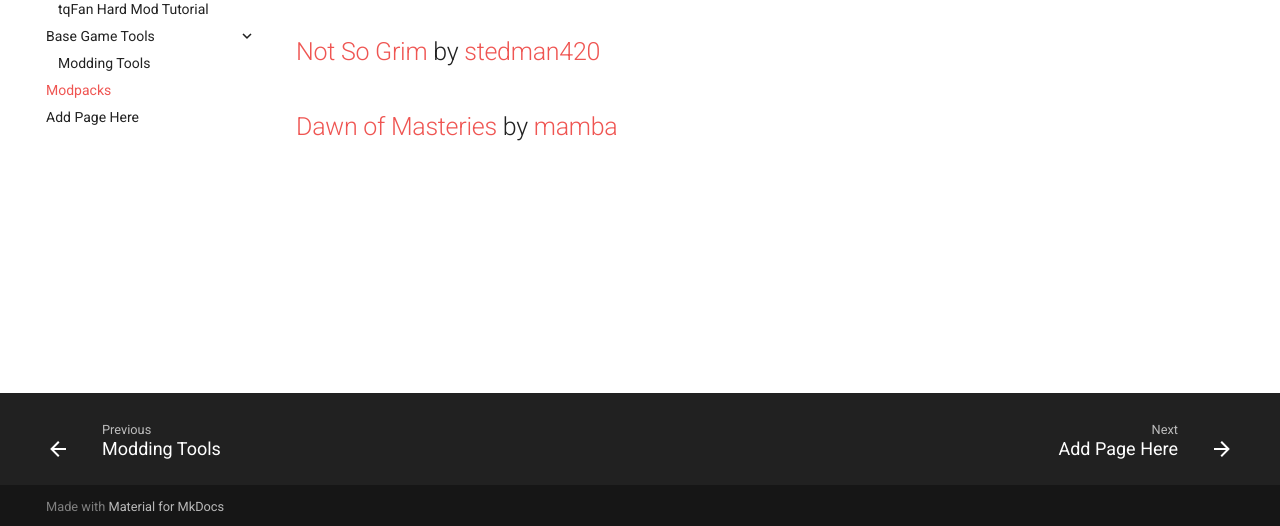
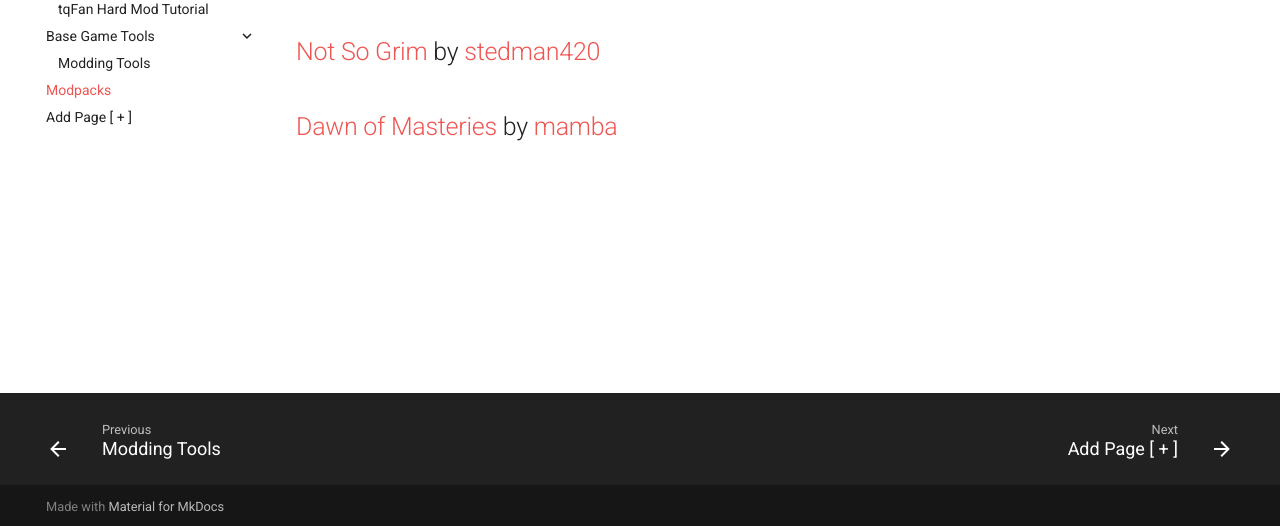
Before and after one commit to BewareTheHooks/grim-docs, an MkDocs documentation site: the page built from docs/modpacks.md, in a window 1280 px wide. Shown: the part 371-897 px from the top of the page. Built offline with MkDocs 1.6.1 and Material for MkDocs 9.7.7, drawn with Linux system fonts in a browser that asks for light colours; comment, search, counter and statistics services are not loaded.

Commit message:
Feat: Made Add page button look better

```diff
--- a/mkdocs.yml
+++ b/mkdocs.yml
@@ -14,7 +14,7 @@ nav:
     - Base Game Tools:
       - Modding Tools: mod-tools.md
     - Modpacks: modpacks.md
-    - Add Page Here: template-page.md
+    - Add Page [ + ]: template-page.md
 
 theme:
   name: material
```
